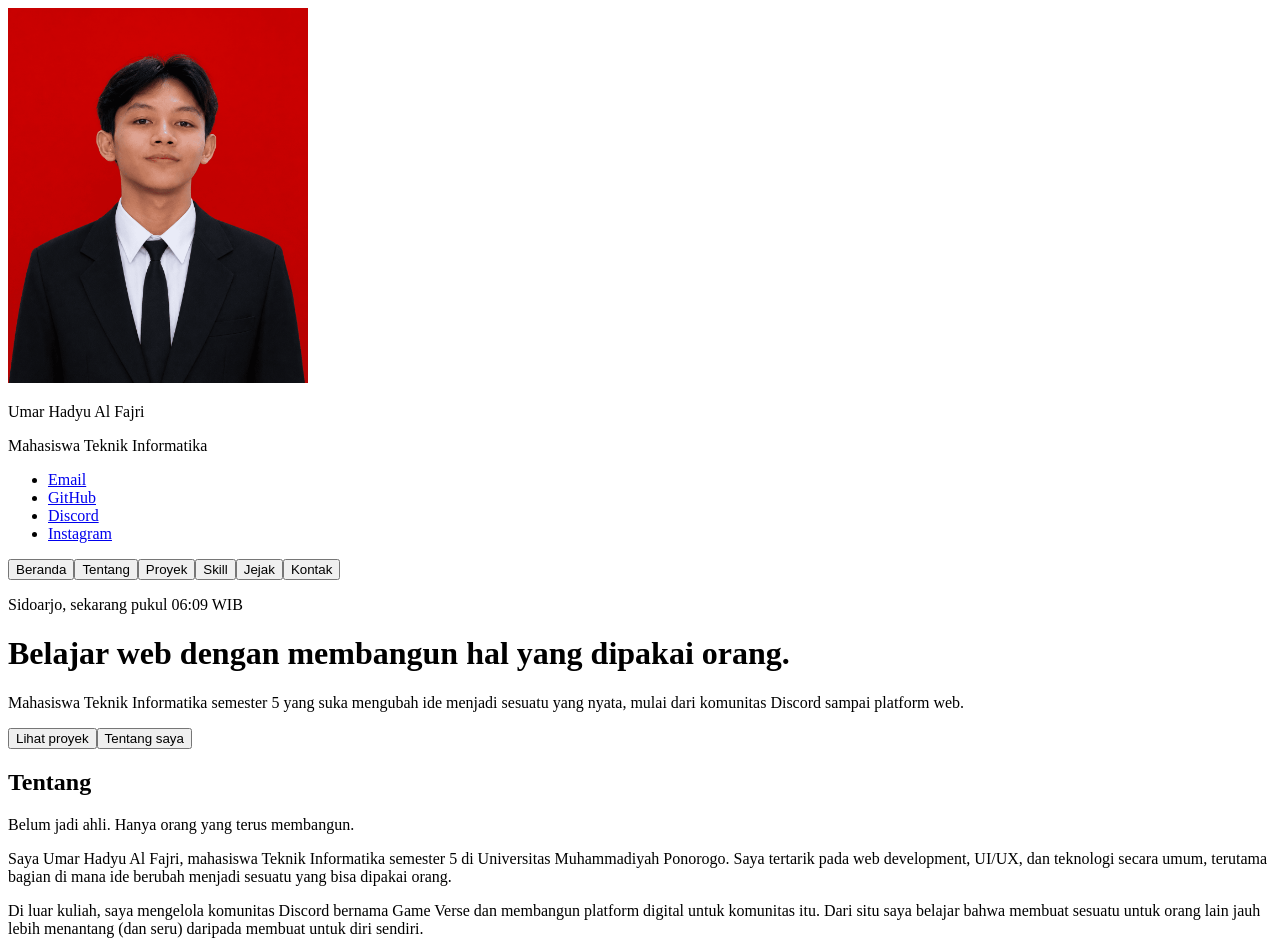
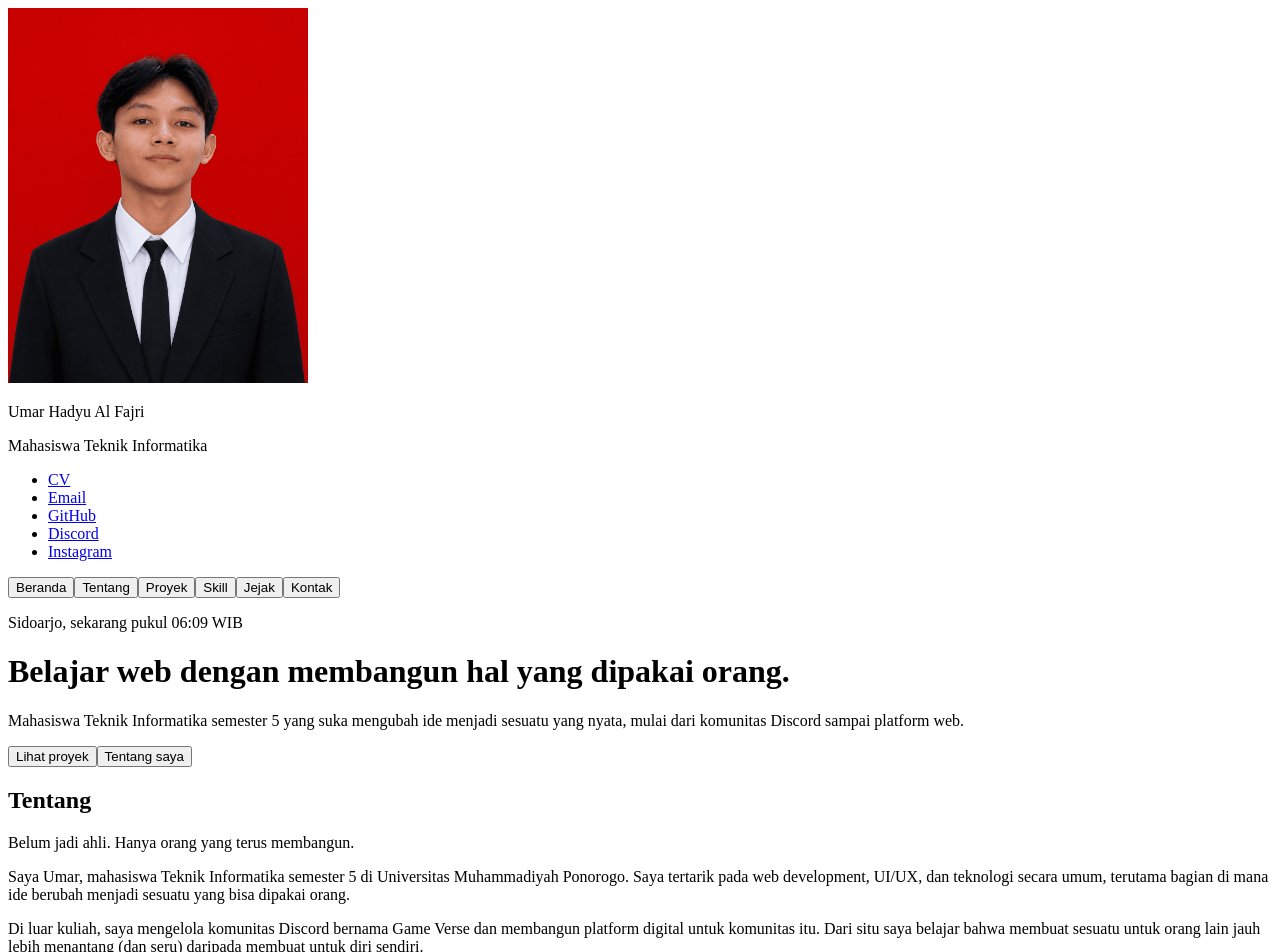
Before and after one commit to marvinalvarro/portfolio, a React (Vite) app: page /#home in a window 1280 px wide. Shown: the top 952 px of the page. Built offline with nearby package versions, Linux system fonts and the light colour scheme; the HTML template or start-up script is replaced by a standard one.

Commit message:
Tambah link CV

```diff
--- a/src/data/content.js
+++ b/src/data/content.js
@@ -11,7 +11,7 @@ export const profile = {
 export const about = {
   tagline: "Belum jadi ahli. Hanya orang yang terus membangun.",
   paragraphs: [
-    "Saya Umar Hadyu Al Fajri, mahasiswa Teknik Informatika semester 5 di Universitas Muhammadiyah Ponorogo. Saya tertarik pada web development, UI/UX, dan teknologi secara umum, terutama bagian di mana ide berubah menjadi sesuatu yang bisa dipakai orang.",
+    "Saya Umar, mahasiswa Teknik Informatika semester 5 di Universitas Muhammadiyah Ponorogo. Saya tertarik pada web development, UI/UX, dan teknologi secara umum, terutama bagian di mana ide berubah menjadi sesuatu yang bisa dipakai orang.",
     "Di luar kuliah, saya mengelola komunitas Discord bernama Game Verse dan membangun platform digital untuk komunitas itu. Dari situ saya belajar bahwa membuat sesuatu untuk orang lain jauh lebih menantang (dan seru) daripada membuat untuk diri sendiri.",
     "Saya belum merasa menjadi ahli, dan itu tidak apa-apa. Saya lebih suka terus mencoba, salah, lalu memperbaikinya.",
   ],
@@ -75,6 +75,7 @@ export const contact = {
   headline: "Punya ide? Ayo kita wujudkan.",
   text: "Mau kolaborasi, punya ide, atau sekadar ngobrol soal web? Kirim pesan saja.",
   links: [
+    { label: "CV", value: "Lihat CV", href: "https://drive.google.com/drive/folders/1okGRTNu1xbjpuqIg-6Uh01RrI4SZw824?usp=sharing" },
     { label: "Email", value: "umarhadyu1505@gmail.com", href: "mailto:umarhadyu1505@gmail.com" },
     { label: "GitHub", value: "@marvinalvarro", href: "https://github.com/marvinalvarro" },
     { label: "Discord", value: "Server Game Verse", href: "https://discord.gg/N8Wg9Zv3z5" },
```
